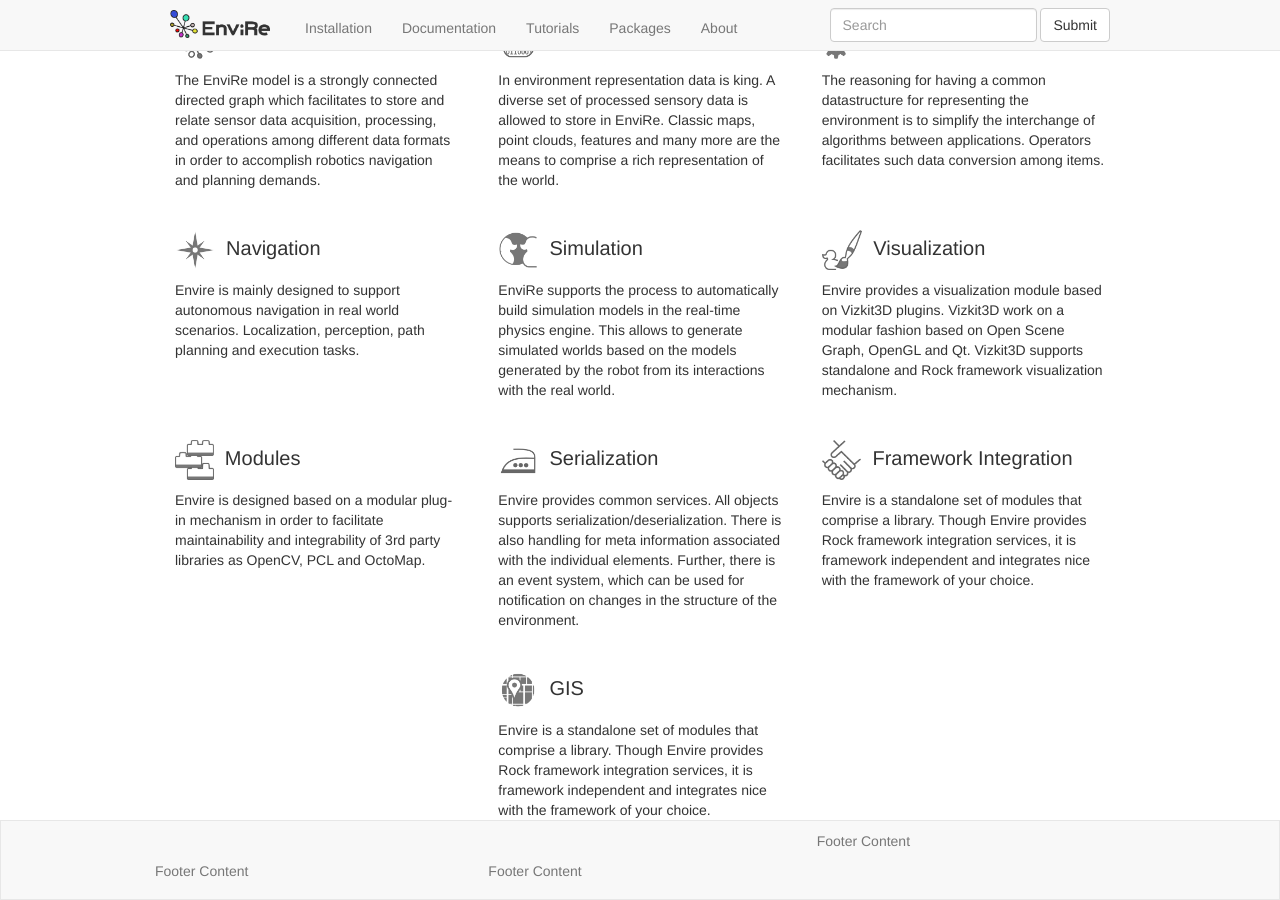
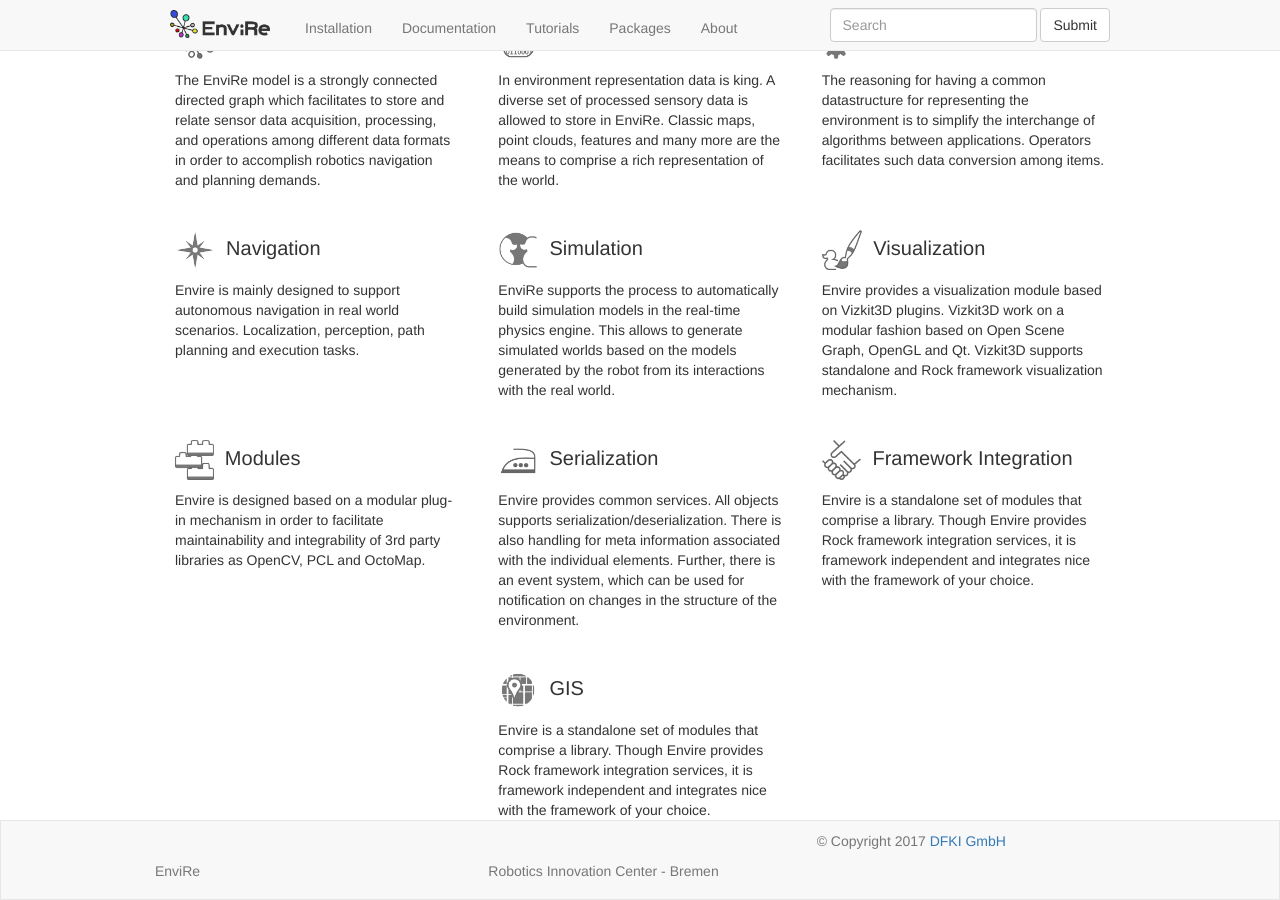
Before and after one commit to envire/envire.github.io, a Jekyll site: the page built from index.html, in a window 1280 px wide and 900 px high, scrolled down 1054 px. Built offline with Jekyll 4.4.1, drawn with Linux system fonts in a browser that asks for light colours; nearby versions of some CDN libraries.

Commit message:
includes: update footer infromation

```diff
--- a/_includes/footer.html
+++ b/_includes/footer.html
@@ -2,13 +2,13 @@
       <div class="footer_wrapper">
         <div class="row">
             <div class="col-md-4">
-                <p class="text-muted">Footer Content</p>
+                <p class="text-muted">&copy; Copyright 2017 <a href="http://robotik.dfki-bremen.de"> DFKI GmbH </a> </p>
             </div>
             <div class="col-md-4">
-                <p class="text-muted">Footer Content</p>
+                <p class="text-muted">EnviRe</p>
             </div>
             <div class="col-md-4">
-                <p class="text-muted">Footer Content</p>
+                <p class="text-muted">Robotics Innovation Center - Bremen</p>
             </div>
         </div>
       </div>
```
